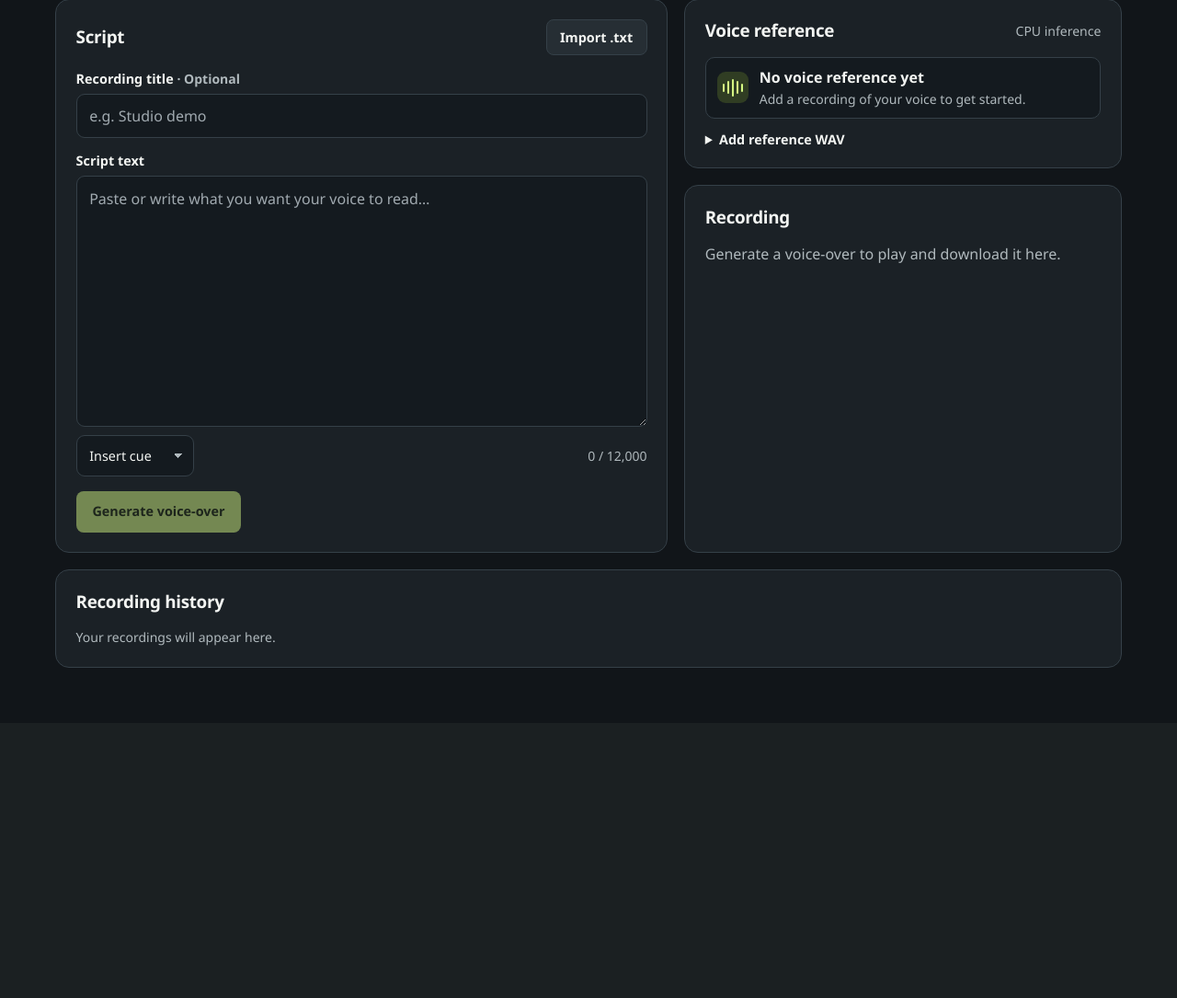
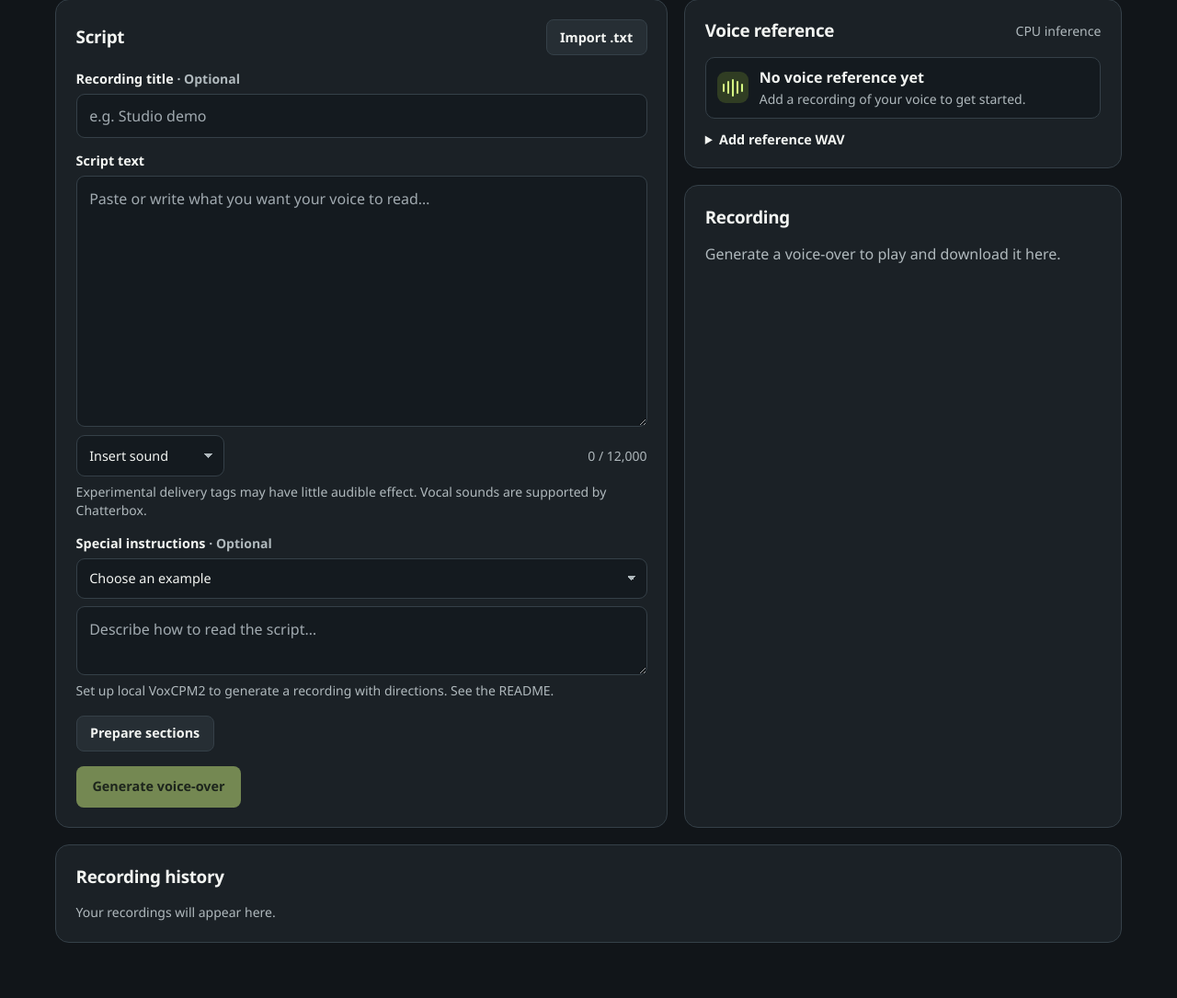
Before and after one commit to MrJanHorak/voiceover-automation, a FastAPI app: page / in a window 1280 px wide. Shown: the part 239-1324 px from the top of the page at 92% size. Before the commit the page ends 965 px from the top, so only its background shows below. Run offline with FastAPI, Linux system fonts and the light colour scheme; data that the repository does not hold is empty.

Commit message:
add the ability to choose voice rendering model between chatterbox turbo and VoxCPM2

```diff
--- /dev/null
+++ b/requirements-directed.txt
@@ -0,0 +1,2 @@
+-r requirements-studio.txt
+voxcpm==2.0.3
--- a/studio/app.py
+++ b/studio/app.py
@@ -15,22 +15,30 @@ from filelock import FileLock
 from pydantic import BaseModel, Field, StringConstraints
 from starlette.middleware.trustedhost import TrustedHostMiddleware
 
-from .audio import MAX_REFERENCE_BYTES, AudioError, TurboEngine, export_audio, prepare_reference
-from .store import CHUNK_LIMIT, MAX_PAUSE_MS, SCRIPT_LIMIT, Store, StudioError, new_id
+from .audio import MAX_REFERENCE_BYTES, AudioError, DirectedEngine, TurboEngine, export_audio, prepare_reference
+from .store import CHUNK_LIMIT, INSTRUCTIONS_LIMIT, MAX_PAUSE_MS, SCRIPT_LIMIT, Store, StudioError, new_id, split_script, validate_directions
 
 
 PROJECT = Path(__file__).resolve().parents[1]
 PACKAGE = Path(__file__).parent
 LOG = logging.getLogger(__name__)
+Directions = Annotated[str, StringConstraints(strip_whitespace=True, max_length=INSTRUCTIONS_LIMIT)]
+
+
+class SectionInput(BaseModel):
+    text: Annotated[str, StringConstraints(strip_whitespace=True, min_length=1, max_length=CHUNK_LIMIT)]
+    instructions: Directions | None = None
 
 
 class JobInput(BaseModel):
     title: Annotated[str, StringConstraints(strip_whitespace=True, max_length=100)] = ""
     script: Annotated[str, StringConstraints(strip_whitespace=True, min_length=1, max_length=SCRIPT_LIMIT)]
+    instructions: Directions = ""
+    sections: Annotated[list[SectionInput], Field(min_length=1, max_length=SCRIPT_LIMIT)] | None = None
 
 
-class SectionInput(BaseModel):
-    text: Annotated[str, StringConstraints(strip_whitespace=True, min_length=1, max_length=CHUNK_LIMIT)]
+class PreviewInput(BaseModel):
+    script: Annotated[str, StringConstraints(strip_whitespace=True, min_length=1, max_length=SCRIPT_LIMIT)]
 
 
 class PauseInput(BaseModel):
@@ -48,7 +56,7 @@ def install_voice(store, source, label):
         raise
 
 
-def render_job(store, engine, stop, job_id):
+def render_job(store, engine, directed, stop, job_id):
     job = store.job(job_id)
     folder = store.recordings / job_id
     folder.mkdir(exist_ok=True)
@@ -61,7 +69,11 @@ def render_job(store, engine, stop, job_id):
         if section["pending"]:
             filename = f"section-{section['number']}-{new_id()}.wav"
             try:
-                engine.render(section["text"], reference, section["seed"], folder / filename)
+                arguments = (section["text"], reference, section["seed"], folder / filename)
+                if section["instructions"]:
+                    directed.render(*arguments, section["instructions"])
+                else:
+                    engine.render(*arguments)
                 store.finish_section(job_id, section["number"], filename)
             except Exception:
                 (folder / filename).unlink(missing_ok=True)
@@ -81,14 +93,14 @@ def render_job(store, engine, stop, job_id):
         raise
 
 
-def worker(store, engine, stop):
+def worker(store, engine, directed, stop):
     while not stop.is_set():
         job_id = store.claim()
         if job_id is None:
             stop.wait(0.35)
             continue
         try:
-            render_job(store, engine, stop, job_id)
+            render_job(store, engine, directed, stop, job_id)
         except AudioError as error:
             store.fail_job(job_id, str(error))
         except Exception as error:
@@ -107,11 +119,12 @@ def local_mutation(request: Request):
         raise StudioError("Submit changes from the local studio.", 403)
 
 
-def create_app(data_dir=None, engine=None):
+def create_app(data_dir=None, engine=None, directed_engine=None):
     data_dir = Path(data_dir or os.environ.get("VOICEOVER_DATA_DIR", PROJECT / "data")).resolve()
     store = Store(data_dir / "studio")
     device = os.environ.get("VOICEOVER_DEVICE", "cpu")
     templates = Jinja2Templates(directory=PACKAGE / "templates")
+    directed = directed_engine if directed_engine is not None else DirectedEngine(PROJECT / "models" / "voxcpm2")
 
     @asynccontextmanager
     async def lifespan(app):
@@ -129,7 +142,7 @@ def create_app(data_dir=None, engine=None):
                     app.state.reference_notice = str(error) if isinstance(error, AudioError) else "The existing reference could not be read."
             stop = Event()
             model = engine if engine is not None else TurboEngine(PROJECT / "models" / "chatterbox-turbo", device)
-            thread = Thread(target=worker, args=(store, model, stop), name="voiceover-worker", daemon=True)
+            thread = Thread(target=worker, args=(store, model, directed, stop), name="voiceover-worker", daemon=True)
             thread.start()
             try:
                 yield
@@ -165,7 +178,8 @@ def create_app(data_dir=None, engine=None):
     @app.get("/", include_in_schema=False)
     def home(request: Request):
         return templates.TemplateResponse(request=request, name="index.html", context={
-            "script_limit": SCRIPT_LIMIT, "chunk_limit": CHUNK_LIMIT, "max_pause": MAX_PAUSE_MS, "device": device,
+            "script_limit": SCRIPT_LIMIT, "chunk_limit": CHUNK_LIMIT, "max_pause": MAX_PAUSE_MS,
+            "device": device, "directed_available": directed.available, "instructions_limit": INSTRUCTIONS_LIMIT,
         })
 
     @app.get("/assets/{asset}")
@@ -208,20 +222,36 @@ def create_app(data_dir=None, engine=None):
 
     @app.post("/api/jobs", dependencies=mutations, status_code=202)
     def create_job(data: JobInput):
-        return {"id": store.create_job(data.title or "Untitled recording", data.script)}
+        prepared = None
+        if data.sections is not None:
+            prepared = [{"text": item.text, "instructions": item.instructions or ""} for item in data.sections]
+            combined = "\n\n".join(item["text"] for item in prepared)
+            if len(combined) > SCRIPT_LIMIT:
+                raise StudioError("The combined sections exceed the script length limit.")
+            for item in prepared:
+                validate_directions(item["text"], item["instructions"], directed.available)
+            script = combined
+        else:
+            validate_directions(data.script, data.instructions, directed.available)
+            script = data.script
+        return {"id": store.create_job(data.title or "Untitled recording", script, data.instructions, prepared)}
+
+    @app.post("/api/sections/preview", dependencies=mutations)
+    def preview_sections(data: PreviewInput):
+        return {"sections": split_script(data.script)}
 
     @app.get("/api/jobs/{job_id}")
     def job_details(job_id: UUID):
         job = store.job(job_id.hex)
         return {
-            **{key: job[key] for key in ("id", "title", "script", "engine", "created_at", "status", "error", "export")},
-            "sections": [{key: section[key] for key in ("number", "text", "pending", "audio", "pause_ms")}
+            **{key: job[key] for key in ("id", "title", "script", "instructions", "engine", "created_at", "status", "error", "export")},
+            "sections": [{key: section[key] for key in ("number", "text", "instructions", "pending", "audio", "pause_ms")}
                          for section in job["sections"]],
         }
 
     @app.post("/api/jobs/{job_id}/sections/{number}", dependencies=mutations, status_code=202)
     def regenerate(job_id: UUID, number: int, data: SectionInput):
-        store.regenerate(job_id.hex, number, data.text)
+        store.regenerate(job_id.hex, number, data.text, data.instructions, directed.available)
         return {"id": job_id.hex}
 
     @app.put("/api/jobs/{job_id}/sections/{number}/pause", dependencies=mutations, status_code=202)
--- a/studio/static/studio.css
+++ b/studio/static/studio.css
@@ -67,6 +67,11 @@ textarea { display: block; line-height: 1.55; resize: vertical; min-height: 170p
 .script-meta { display: flex; flex-wrap: wrap; align-items: center; gap: .5rem; margin-top: .55rem; font-size: .875rem; color: var(--muted); }
 #script-count { white-space: nowrap; margin-left: auto; }
 #imported-file { overflow-wrap: anywhere; }
+.instructions-control { margin-top: .95rem; }
+.instructions-heading { display: flex; flex-wrap: wrap; align-items: center; justify-content: space-between; gap: .45rem .7rem; margin-bottom: .5rem; }
+.instructions-heading label { margin: 0; }
+.instructions-control textarea { min-height: 75px; }
+.instructions-hint { margin: .45rem 0 0; line-height: 1.45; }
 .form-footer, .reference-actions, .downloads { display: flex; align-items: center; flex-wrap: wrap; gap: .65rem; }
 .form-footer { margin-top: 1rem; }
 .button {
@@ -106,6 +111,8 @@ audio { width: 100%; height: 42px; display: block; margin: .7rem 0; }
 .section { border: 1px solid var(--line); border-radius: 9px; background: var(--surface); padding: .8rem; }
 .section summary { cursor: pointer; font-weight: 650; overflow-wrap: anywhere; }
 .section textarea { min-height: 75px; margin: .65rem 0; }
+.section .instructions-control { margin-bottom: .7rem; }
+.section .instructions-control textarea { margin: 0; }
 .section label { margin-bottom: 0; }
 .section-actions, .section-pause { display: flex; align-items: center; flex-wrap: wrap; gap: .65rem; }
 .section-pause { margin-top: .85rem; padding-top: .65rem; border-top: 1px solid var(--line); }
--- a/studio/static/studio.js
+++ b/studio/static/studio.js
@@ -3,6 +3,7 @@ const script = byId("script");
 const scriptLimit = Number(document.body.dataset.scriptLimit);
 const chunkLimit = Number(document.body.dataset.chunkLimit);
 const maxPause = Number(document.body.dataset.maxPause);
+const directedAvailable = document.body.dataset.directedAvailable === "true";
 const statusNames = { queued: "Queued", running: "Generating", ready: "Ready", failed: "Failed" };
 
 let selected = null;
@@ -17,8 +18,10 @@ let polling = false;
 let submitting = false;
 let referenceBusy = false;
 let voiceRevision = 0;
+let prepared = null;
 const sectionDrafts = new Map();
 const pauseDrafts = new Map();
+const instructionDrafts = new Map();
 
 function element(tag, className, text) {
   const node = document.createElement(tag);
@@ -57,7 +60,11 @@ function change(url, { method = "POST", value } = {}) {
 
 function updateEditor() {
   byId("script-count").textContent = `${script.value.length.toLocaleString()} / ${scriptLimit.toLocaleString()}`;
-  byId("generate").disabled = submitting || referenceBusy || !state.voice || !script.value.trim();
+  const directed = Boolean(scriptDirections.field.value.trim());
+  scriptSounds.disabled = directed;
+  const ready = prepared ? prepared.every((part) => part.text.trim() && (!part.instructions.trim() || directedAvailable))
+    : Boolean(script.value.trim()) && (!directed || directedAvailable);
+  byId("generate").disabled = submitting || referenceBusy || !state.voice || !ready;
 }
 
 function cuePicker(field, errorId) {
@@ -73,7 +80,7 @@ function cuePicker(field, errorId) {
     const suffix = !next || !/[\s.,!?;:]/.test(next) ? " " : "";
     const insertion = `${prefix}${cue}${suffix}`;
     if (field.value.length + insertion.length > field.maxLength) {
-      errorAt(errorId, "Shorten the text to make room for the delivery cue.");
+      errorAt(errorId, "Shorten the text to make room for the sound cue.");
       return;
     }
     errorAt(errorId);
@@ -82,6 +89,73 @@ function cuePicker(field, errorId) {
     field.focus();
   });
   return picker;
+}
+
+function instructionsEditor(id, value, readOnly = false) {
+  const box = byId("delivery-instructions").content.firstElementChild.cloneNode(true);
+  const field = box.querySelector("textarea");
+  const picker = box.querySelector("select");
+  field.id = id;
+  field.value = value;
+  field.readOnly = readOnly;
+  picker.disabled = readOnly;
+  box.querySelector("label").htmlFor = id;
+  picker.addEventListener("change", () => {
+    if (!picker.value) return;
+    field.value = picker.value;
+    picker.value = "";
+    field.dispatchEvent(new Event("input", { bubbles: true }));
+    field.focus();
+  });
+  return { box, field };
+}
+
+function renderPrepared() {
+  const container = byId("prepared-sections");
+  container.replaceChildren();
+  prepared.forEach((part, index) => {
+    const box = element("div", "section");
+    const title = element("strong", "", `Section ${index + 1}`);
+    const label = element("label", "", "Words to speak");
+    const field = element("textarea");
+    field.id = `prepared-text-${index}`;
+    field.rows = 3;
+    field.maxLength = chunkLimit;
+    field.value = part.text;
+    label.htmlFor = field.id;
+    const sounds = cuePicker(field, "script-error");
+    const directions = instructionsEditor(`prepared-instructions-${index}`, part.instructions);
+    const refreshControls = () => {
+      sounds.disabled = Boolean(directions.field.value.trim());
+      updateEditor();
+    };
+    field.addEventListener("input", () => { part.text = field.value; refreshControls(); });
+    directions.field.addEventListener("input", () => { part.instructions = directions.field.value; refreshControls(); });
+    const remove = element("button", "button button-quiet", "Remove section");
+    remove.type = "button";
+    remove.disabled = prepared.length === 1;
+    remove.addEventListener("click", () => {
+      if (!window.confirm("Remove this section from the draft?")) return;
+      prepared.splice(index, 1);
+      renderPrepared();
+      updateEditor();
+    });
+    box.append(title, label, field, sounds, directions.box, remove);
+    container.append(box);
+    refreshControls();
+  });
+}
+
+function setPrepared(value) {
+  prepared = value;
+  byId("prepared-editor").hidden = !value;
+  script.readOnly = Boolean(value);
+  byId("import-script").disabled = Boolean(value);
+  byId("prepare-sections").hidden = Boolean(value);
+  byId("script-cue").hidden = Boolean(value);
+  byId("script-instructions").hidden = Boolean(value);
+  if (value) renderPrepared();
+  updateEditor();
 }
 
 function renderVoice() {
@@ -272,26 +346,41 @@ function renderSections(entry) {
     field.readOnly = entry.status !== "ready";
     const redo = element("button", "button button-quiet", "Regenerate section");
     redo.type = "button";
-    redo.disabled = field.readOnly || !field.value.trim();
+    const sounds = cuePicker(field, "result-error");
+    const directions = instructionsEditor(`section-instructions-${section.number}`,
+      instructionDrafts.get(key) ?? section.instructions ?? "", field.readOnly);
+    const updateActions = () => {
+      const directed = Boolean(directions.field.value.trim());
+      sounds.disabled = field.readOnly || directed;
+      redo.disabled = field.readOnly || !field.value.trim() || (directed && !directedAvailable);
+    };
     field.addEventListener("input", () => {
       sectionDrafts.set(key, field.value);
-      redo.disabled = !field.value.trim();
+      updateActions();
+    });
+    directions.field.addEventListener("input", () => {
+      instructionDrafts.set(key, directions.field.value);
+      updateActions();
     });
     redo.addEventListener("click", async () => {
       redo.disabled = true;
       errorAt("result-error");
       try {
-        await change(`/api/jobs/${entry.id}/sections/${section.number}`, { value: { text: field.value } });
+        await change(`/api/jobs/${entry.id}/sections/${section.number}`, {
+          value: { text: field.value, instructions: directions.field.value },
+        });
         sectionDrafts.delete(key);
+        instructionDrafts.delete(key);
         await refreshJob();
       } catch (error) {
         errorAt("result-error", error.message);
-        redo.disabled = false;
+        updateActions();
       }
     });
     const actions = element("div", "section-actions");
-    actions.append(cuePicker(field, "result-error"), redo);
-    box.append(label, field, actions);
+    actions.append(sounds, redo);
+    updateActions();
+    box.append(label, field, directions.box, actions);
     if (index + 1 < entry.sections.length) box.append(pauseEditor(entry, section, key));
     return box;
   });
@@ -383,7 +472,33 @@ async function refresh() {
   }
 }
 
+const scriptSounds = cuePicker(script, "script-error");
+const scriptDirections = instructionsEditor("recording-instructions", "");
+byId("script-cue").append(scriptSounds);
+byId("script-instructions").append(scriptDirections.box);
+
 script.addEventListener("input", updateEditor);
+scriptDirections.field.addEventListener("input", updateEditor);
+byId("prepare-sections").addEventListener("click", async () => {
+  errorAt("script-error");
+  try {
+    const result = await change("/api/sections/preview", { value: { script: script.value } });
+    setPrepared(result.sections.map((text) => ({ text, instructions: scriptDirections.field.value })));
+  } catch (error) {
+    errorAt("script-error", error.message);
+  }
+});
+byId("add-section").addEventListener("click", () => {
+  prepared.push({ text: "", instructions: "" });
+  renderPrepared();
+  byId(`prepared-text-${prepared.length - 1}`).focus();
+});
+byId("back-to-script").addEventListener("click", () => {
+  if (prepared.some((part) => part.instructions.trim()) && !window.confirm("Return to the script editor? Per-section instructions will be cleared.")) return;
+  script.value = prepared.map((part) => part.text).join("\n\n");
+  scriptDirections.field.value = "";
+  setPrepared(null);
+});
 byId("script-form").addEventListener("submit", async (event) => {
   event.preventDefault();
   if (submitting) return;
@@ -391,7 +506,11 @@ byId("script-form").addEventListener("submit", async (event) => {
   updateEditor();
   errorAt("script-error");
   try {
-    const created = await change("/api/jobs", { value: { title: byId("recording-title").value, script: script.value } });
+    const created = await change("/api/jobs", {
+      value: prepared
+        ? { title: byId("recording-title").value, script: prepared.map((part) => part.text).join("\n\n"), sections: prepared }
+        : { title: byId("recording-title").value, script: script.value, instructions: scriptDirections.field.value },
+    });
     await selectJob(created.id);
     await refresh();
   } catch (error) {
@@ -466,14 +585,16 @@ byId("retry").addEventListener("click", async (event) => {
 
 byId("reuse-script").addEventListener("click", () => {
   if (!job) return;
+  if (prepared && !window.confirm("Replace the section draft with this recording's script?")) return;
+  setPrepared(null);
   byId("recording-title").value = job.title;
   byId("imported-file").textContent = "";
   script.value = job.script;
+  scriptDirections.field.value = job.instructions ?? "";
   updateEditor();
   script.focus();
 });
 
-byId("script-cue").append(cuePicker(script, "script-error"));
 updateEditor();
 refresh();
 window.setInterval(refresh, 1600);
--- a/studio/templates/index.html
+++ b/studio/templates/index.html
@@ -8,7 +8,8 @@
   <link rel="stylesheet" href="/assets/studio.css">
   <script src="/assets/studio.js" defer></script>
 </head>
-<body data-script-limit="{{ script_limit }}" data-chunk-limit="{{ chunk_limit }}" data-max-pause="{{ max_pause }}">
+<body data-script-limit="{{ script_limit }}" data-chunk-limit="{{ chunk_limit }}" data-max-pause="{{ max_pause }}"
+      data-directed-available="{{ 'true' if directed_available else 'false' }}">
   <header class="topbar">
     <div class="topbar-inner">
       <span class="brand"><span class="wave-mark" aria-hidden="true"><i></i><i></i><i></i><i></i><i></i></span> Voice-over Studio</span>
@@ -34,6 +35,17 @@
           <label for="script">Script text</label>
           <textarea id="script" rows="10" maxlength="{{ script_limit }}" placeholder="Paste or write what you want your voice to read…" required></textarea>
           <div class="script-meta"><span id="script-cue"></span><span id="imported-file"></span><span id="script-count"></span></div>
+          <p class="muted instructions-hint">Experimental delivery tags may have little audible effect. Vocal sounds are supported by Chatterbox.</p>
+          <div id="script-instructions"></div>
+          <div class="form-footer"><button class="button button-quiet" type="button" id="prepare-sections">Prepare sections</button></div>
+          <div id="prepared-editor" hidden>
+            <p class="muted">Edit each section before generating. Sections with sound cues use Chatterbox. Sections with special instructions use VoxCPM2.</p>
+            <div id="prepared-sections" class="section-list"></div>
+            <div class="form-footer">
+              <button class="button button-quiet" type="button" id="add-section">Add section</button>
+              <button class="button button-quiet" type="button" id="back-to-script">Back to script</button>
+            </div>
+          </div>
           <p id="script-error" class="error" role="alert" hidden></p>
           <div class="form-footer">
             <button class="button button-primary" id="generate" type="submit" disabled>Generate voice-over</button>
@@ -88,7 +100,7 @@
 
     <section class="panel wide-panel" id="review" aria-labelledby="review-heading" hidden>
       <div class="panel-heading"><h2 id="review-heading">Sections</h2><button class="button button-quiet" id="reuse-script" type="button">Use original script</button></div>
-      <p class="muted review-hint">Edit what a section says, add a delivery cue, or adjust the silence between sections.</p>
+      <p class="muted review-hint">Edit what a section says, add a vocal sound, or adjust the silence between sections.</p>
       <div id="sections" class="section-list"></div>
     </section>
 
@@ -99,20 +111,48 @@
     </section>
   </main>
   <template id="delivery-cues">
-    <select class="cue-select" aria-label="Insert delivery cue">
-      <option value="">Insert cue</option>
-      <optgroup label="Delivery">
+    <select class="cue-select" aria-label="Insert vocal sound">
+      <option value="">Insert sound</option>
+      <option value="[chuckle]">Chuckle</option>
+      <option value="[laugh]">Laugh</option>
+      <option value="[sigh]">Sigh</option>
+      <option value="[clear throat]">Clear throat</option>
+      <option value="[shush]">Shush</option>
+      <option value="[cough]">Cough</option>
+      <option value="[groan]">Groan</option>
+      <option value="[sniff]">Sniff</option>
+      <option value="[gasp]">Gasp</option>
+      <optgroup label="Experimental delivery tags">
+        <option value="[advertisement]">Advertisement</option>
+        <option value="[angry]">Angry</option>
+        <option value="[crying]">Crying</option>
+        <option value="[dramatic]">Dramatic</option>
+        <option value="[fear]">Fear</option>
         <option value="[happy]">Happy</option>
-        <option value="[dramatic]">Dramatic</option>
         <option value="[narration]">Narration</option>
-        <option value="[whispering]">Whisper</option>
-      </optgroup>
-      <optgroup label="Vocal sounds">
-        <option value="[chuckle]">Chuckle</option>
-        <option value="[laugh]">Laugh</option>
-        <option value="[sigh]">Sigh</option>
+        <option value="[sarcastic]">Sarcastic</option>
+        <option value="[surprised]">Surprised</option>
+        <option value="[whispering]">Whispering</option>
       </optgroup>
     </select>
   </template>
+  <template id="delivery-instructions">
+    <div class="instructions-control">
+      <div class="instructions-heading">
+        <label for="">Special instructions <span class="muted">· Optional</span></label>
+        <select aria-label="Choose a delivery example">
+          <option value="">Choose an example</option>
+          <option value="Read in a hushed whisper, with deliberate pauses.">Hushed whisper</option>
+          <option value="Start restrained and build tension toward the end.">Build tension</option>
+          <option value="Read at an even pace with a warm, conversational tone.">Warm narration</option>
+        </select>
+      </div>
+      <textarea rows="2" maxlength="{{ instructions_limit }}" placeholder="Describe how to read the script…"></textarea>
+      <p class="muted instructions-hint">
+        {% if directed_available %}Write your own directions for emotion, pace, tone, or emphasis. The examples are starting points. VoxCPM2 will try to follow them, and results can vary. Put spoken words in the script.
+        {% else %}Set up local VoxCPM2 to generate a recording with directions. See the README.{% endif %}
+      </p>
+    </div>
+  </template>
 </body>
 </html>
```
Also changed, not shown: plan.md (+3 -2 lines), studio/audio.py (+47 -0 lines), studio/store.py (+40 -12 lines), README.md.
